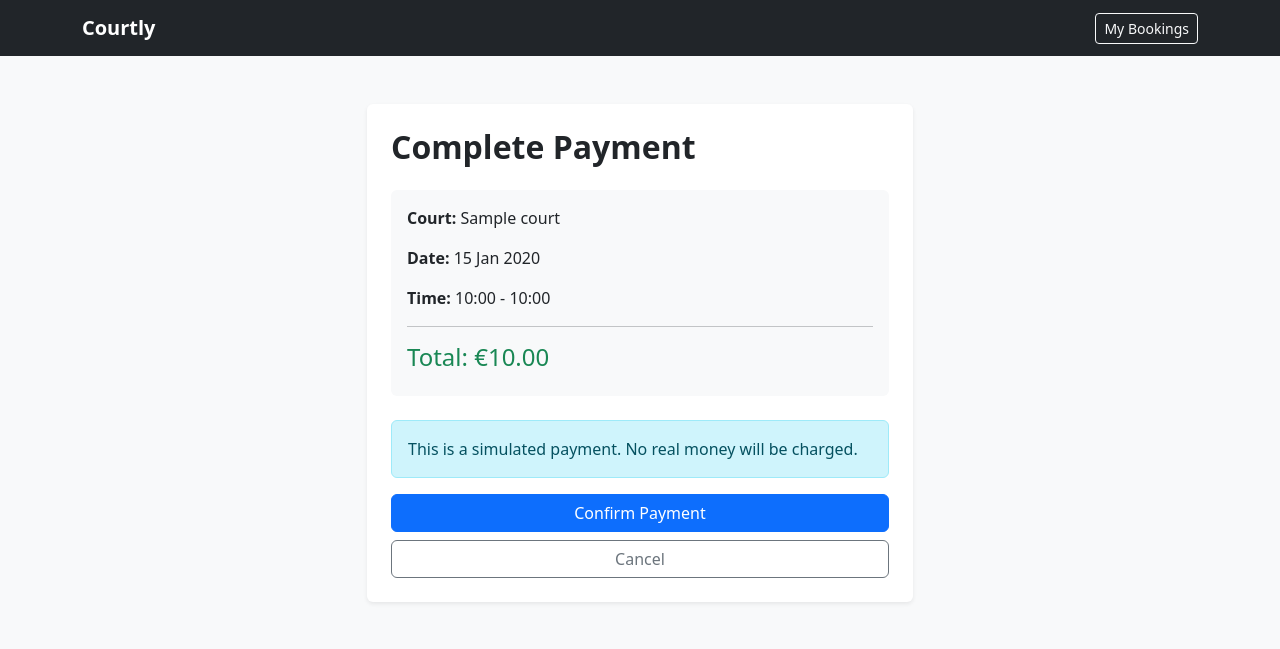
After one commit to klikna-jokubas/courtly, a Django app: page /bookings/1/pay/ in a window 1280 px wide. The commit adds this page. Shown: the top 649 px of the page. Run offline with Django 5.2, Linux system fonts and the light colour scheme; a user stored in the database is signed in; tables that the repository leaves empty hold one stand-in row (values such as "Sample post").

Commit message:
Add booking payment functionality

```diff
--- /dev/null
+++ b/bookings/templates/bookings/pay_booking.html
@@ -0,0 +1,85 @@
+<!DOCTYPE html>
+<html lang="en">
+<head>
+    <meta charset="UTF-8">
+    <meta name="viewport" content="width=device-width, initial-scale=1.0">
+    <title>Payment - Courtly</title>
+
+    <link href="https://cdn.jsdelivr.net/npm/bootstrap@5.3.3/dist/css/bootstrap.min.css"
+          rel="stylesheet">
+</head>
+
+<body class="bg-light">
+
+<nav class="navbar navbar-dark bg-dark">
+    <div class="container">
+        <a class="navbar-brand fw-bold" href="{% url 'court_list' %}">
+            Courtly
+        </a>
+
+        <a href="{% url 'my_bookings' %}"
+           class="btn btn-outline-light btn-sm">
+            My Bookings
+        </a>
+    </div>
+</nav>
+
+<main class="container py-5">
+    <div class="row justify-content-center">
+        <div class="col-md-7 col-lg-6">
+
+            <div class="card border-0 shadow-sm">
+                <div class="card-body p-4">
+
+                    <h2 class="fw-bold mb-4">Complete Payment</h2>
+
+                    <div class="bg-light rounded p-3 mb-4">
+                        <p><strong>Court:</strong> {{ booking.court.name }}</p>
+
+                        <p>
+                            <strong>Date:</strong>
+                            {{ booking.time_slot.date|date:"d M Y" }}
+                        </p>
+
+                        <p>
+                            <strong>Time:</strong>
+                            {{ booking.time_slot.start_time|time:"H:i" }}
+                            -
+                            {{ booking.time_slot.end_time|time:"H:i" }}
+                        </p>
+
+                        <hr>
+
+                        <h4 class="text-success">
+                            Total: €{{ payment.amount }}
+                        </h4>
+                    </div>
+
+                    <div class="alert alert-info">
+                        This is a simulated payment.
+                        No real money will be charged.
+                    </div>
+
+                    <form method="POST">
+                        {% csrf_token %}
+
+                        <button type="submit"
+                                class="btn btn-primary w-100">
+                            Confirm Payment
+                        </button>
+                    </form>
+
+                    <a href="{% url 'my_bookings' %}"
+                       class="btn btn-outline-secondary w-100 mt-2">
+                        Cancel
+                    </a>
+
+                </div>
+            </div>
+
+        </div>
+    </div>
+</main>
+
+</body>
+</html>
--- a/bookings/urls.py
+++ b/bookings/urls.py
@@ -24,4 +24,9 @@ urlpatterns = [
     views.change_booking,
     name="change_booking"
     ),
+    path(
+    "<int:booking_id>/pay/",
+    views.pay_booking,
+    name="pay_booking"
+    ),
 ]
--- a/bookings/views.py
+++ b/bookings/views.py
@@ -2,10 +2,12 @@ from django.contrib import messages
 from django.contrib.auth.decorators import login_required
 from django.db import IntegrityError, transaction
 from django.shortcuts import get_object_or_404, redirect, render
+from decimal import Decimal
 
 from courts.models import Court
 from .forms import BookingForm
-from .models import Booking
+from .models import Booking, Payment
+
 
 
 @login_required
@@ -24,8 +26,31 @@ def create_booking(request, court_id):
                 with transaction.atomic():
                     booking.save()
 
-                messages.success(request, "Your booking was created successfully!")
-                return redirect("court_detail", court_id=court.id)
+                    # Calculate booking duration in hours.
+                    start = booking.time_slot.start_time
+                    end = booking.time_slot.end_time
+
+                    duration_minutes = (
+                        end.hour * 60 + end.minute
+                        - start.hour * 60 - start.minute
+                    )
+
+                    duration = Decimal(duration_minutes) / Decimal("60")
+
+                    amount = court.price_per_hour * duration
+
+                    # Create payment for the booking.
+                    Payment.objects.create(
+                        booking=booking,
+                        amount=amount,
+                        status=Payment.PaymentStatus.PENDING
+                    )
+
+                messages.success(
+                    request,
+                    "Booking created! Please complete your payment."
+                )
+                return redirect("pay_booking", booking_id=booking.id)
 
             except IntegrityError:
                 messages.error(
@@ -41,12 +66,14 @@ def create_booking(request, court_id):
     })
 
 
+
 @login_required
 def my_bookings(request):
     bookings = (
         Booking.objects
         .filter(user=request.user)
         .select_related("court", "time_slot", "court__sport_center")
+        .prefetch_related("payment")
         .order_by("-time_slot__date", "-time_slot__start_time")
     )
 
@@ -140,3 +167,38 @@ def change_booking(request, booking_id):
         "form": form,
         "booking": booking,
     })
+
+
+@login_required
+def pay_booking(request, booking_id):
+    booking = get_object_or_404(
+        Booking.objects.select_related("court", "time_slot"),
+        id=booking_id,
+        user=request.user
+    )
+
+    if booking.status != Booking.BookingStatus.PENDING:
+        messages.error(request, "This booking cannot be paid for.")
+        return redirect("my_bookings")
+
+    payment = get_object_or_404(Payment, booking=booking)
+
+    if payment.status == Payment.PaymentStatus.PAID:
+        messages.info(request, "This booking has already been paid.")
+        return redirect("my_bookings")
+
+    if request.method == "POST":
+        with transaction.atomic():
+            payment.status = Payment.PaymentStatus.PAID
+            payment.save(update_fields=["status"])
+
+            booking.status = Booking.BookingStatus.CONFIRMED
+            booking.save(update_fields=["status"])
+
+        messages.success(request, "Payment successful! Your booking is confirmed.")
+        return redirect("my_bookings")
+
+    return render(request, "bookings/pay_booking.html", {
+        "booking": booking,
+        "payment": payment,
+    })
```
Also changed, not shown: bookings/templates/bookings/my_bookings.html (+17 -0 lines).
